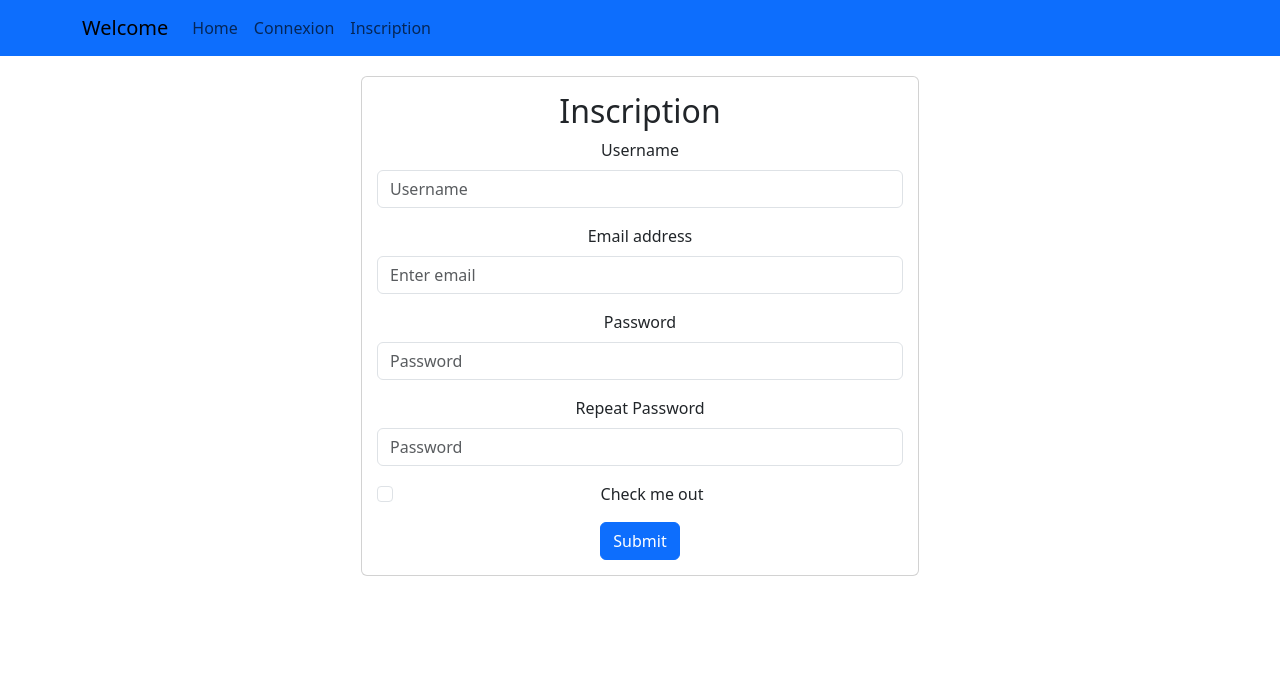
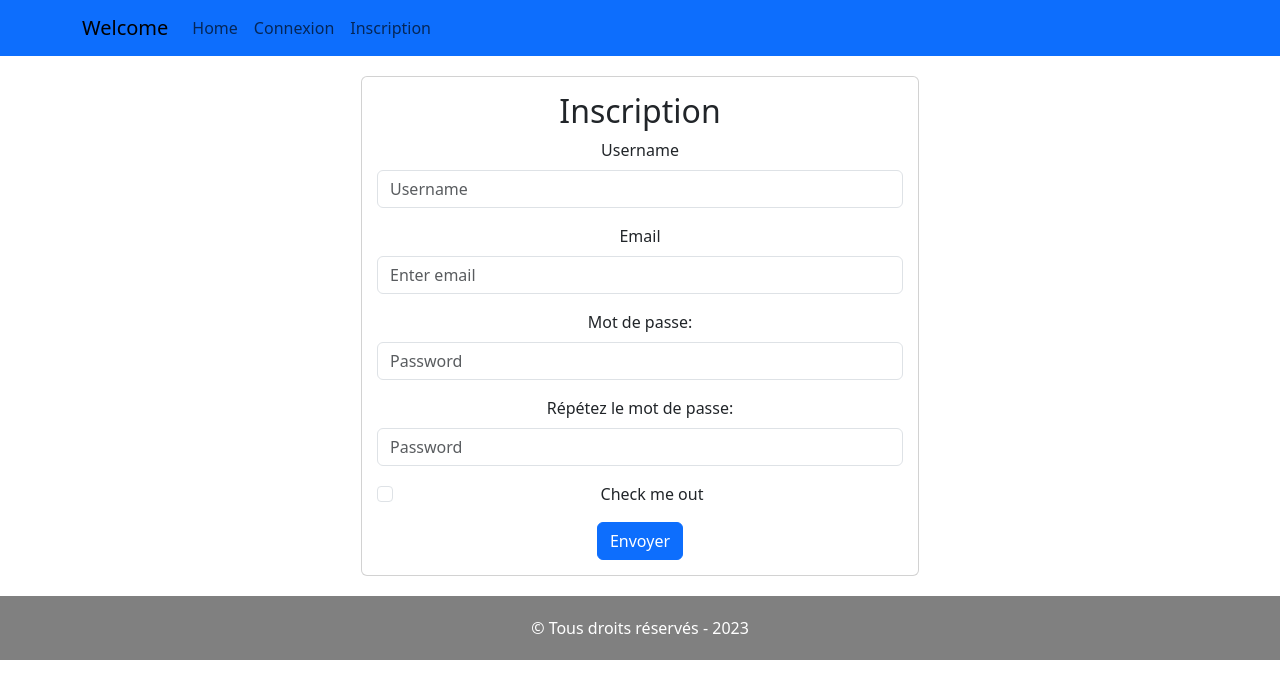
Before and after one commit to Kazetus/dsi-front, a React (Create React App) app: page /inscription in a window 1280 px wide. Shown: the top 698 px of the page. Built offline with nearby package versions, Linux system fonts and the light colour scheme.

Commit message:
update forms

```diff
--- a/src/App.js
+++ b/src/App.js
@@ -8,6 +8,7 @@ import Childcss from './component/Childcss';
 import NavBar from './component/NavBar';
 import Connexion from './component/pages/connexion';
 import Inscription from './component/pages/inscription';
+import Footer from './component/Footer';
 
 function App() {
   return (
@@ -22,6 +23,7 @@ function App() {
         <Route path="/inscription" element={<Inscription />}/>
         {/* <Route path="/" element={<Content title="toto" />}/> */}
       </Routes>
+      <Footer/>
     </BrowserRouter>
   );
 }
--- /dev/null
+++ b/src/component/Footer.js
@@ -0,0 +1,16 @@
+import React from 'react';
+import { Container } from 'react-bootstrap';
+
+function Footer() {
+    return (
+        <footer style={{ marginTop:'20px', backgroundColor: 'grey', padding: '20px 0' }}>
+            <Container>
+                <p style={{ margin: 0, textAlign: 'center', color: 'white' }}>
+                    © Tous droits réservés - {new Date().getFullYear()}
+                </p>
+            </Container>
+        </footer>
+    );
+}
+
+export default Footer;
--- a/src/component/accueil/Accueil.js
+++ b/src/component/accueil/Accueil.js
@@ -1,7 +1,4 @@
 import React from 'react'
-import Form from '../Wrapper/Form';
-import Header from '../Wrapper/Header';
-import Footer from '../Wrapper/Footer';
 import Wrapper from '../Wrapper';
 import {useState} from "react";
 
--- a/src/component/pages/connexion.js
+++ b/src/component/pages/connexion.js
@@ -4,28 +4,37 @@ import Card from 'react-bootstrap/Card';
 import Container from 'react-bootstrap/Container';
 
 function Connexion() {
+
+  const [username, setUsername] = useState('');
+  const [email, setEmail] = useState('');
+
+  const handleSubmit = (e) => {
+    e.preventDefault();
+    console.log('Submit Connexion');
+  };
+
   return (
     <Container className='text-center mycenter'>
     <Card style={{ width: '50%', padding:'15px' }}>
         <h2>Connexion</h2>
-    <Form>
+    <Form onSubmit={handleSubmit}>
 
-      <Form.Group className="mb-3" controlId="formBasicEmail">
-        <Form.Label>Email address</Form.Label>
-        <Form.Control type="email" placeholder="Enter email" />
+      <Form.Group className="mb-3" controlId="email">
+        <Form.Label>Email</Form.Label>
+        <Form.Control type="email" placeholder="Email" />
         <Form.Text className="text-muted">
         </Form.Text>
       </Form.Group>
 
-      <Form.Group className="mb-3" controlId="formBasicPassword">
-        <Form.Label>Password</Form.Label>
+      <Form.Group className="mb-3" controlId="password">
+        <Form.Label>Mot de passe:</Form.Label>
         <Form.Control type="password" placeholder="Password" />
       </Form.Group>
       <Form.Group className="mb-3" controlId="formBasicCheckbox">
         <Form.Check type="checkbox" label="Check me out" />
       </Form.Group>
       <Button variant="primary" type="submit">
-        Submit
+        Envoyer
       </Button>
     </Form>
     </Card>
--- a/src/component/pages/inscription.js
+++ b/src/component/pages/inscription.js
@@ -4,11 +4,17 @@ import Card from 'react-bootstrap/Card';
 import Container from 'react-bootstrap/Container';
 
 function Inscription() {
+
+  const handleSubmit = (e) => {
+    e.preventDefault();
+    console.log('Submit Inscription');
+  };
+
   return (
     <Container className='text-center mycenter'>
     <Card style={{ width: '50%', padding:'15px' }}>
         <h2>Inscription</h2>
-    <Form>
+    <Form onSubmit={handleSubmit}>
     <Form.Group className="mb-3" controlId="formBasicEmail">
         <Form.Label>Username</Form.Label>
         <Form.Control type="username" placeholder="Username" />
@@ -16,25 +22,25 @@ function Inscription() {
         </Form.Text>
       </Form.Group>
       <Form.Group className="mb-3" controlId="formBasicEmail">
-        <Form.Label>Email address</Form.Label>
+        <Form.Label>Email</Form.Label>
         <Form.Control type="email" placeholder="Enter email" />
         <Form.Text className="text-muted">
         </Form.Text>
       </Form.Group>
 
-      <Form.Group className="mb-3" controlId="formBasicPassword">
-        <Form.Label>Password</Form.Label>
+      <Form.Group className="mb-3" controlId="password">
+        <Form.Label>Mot de passe:</Form.Label>
         <Form.Control type="password" placeholder="Password" />
       </Form.Group>
-      <Form.Group className="mb-3" controlId="formBasicPassword">
-        <Form.Label>Repeat Password</Form.Label>
+      <Form.Group className="mb-3" controlId="password-repeat">
+        <Form.Label>Répétez le mot de passe:</Form.Label>
         <Form.Control type="password" placeholder="Password" />
       </Form.Group>
       <Form.Group className="mb-3" controlId="formBasicCheckbox">
         <Form.Check type="checkbox" label="Check me out" />
       </Form.Group>
       <Button variant="primary" type="submit">
-        Submit
+        Envoyer
       </Button>
     </Form>
     </Card>
--- a/src/component/wrapper/Footer.js
+++ /dev/null
@@ -1,9 +0,0 @@
-import { Component } from 'react';
-
-function Footer() {
-  return (
-    <div>Footer</div>
-  );
-}
-
-export default Footer;
--- a/src/component/wrapper/index.js
+++ b/src/component/wrapper/index.js
@@ -1,13 +1,12 @@
 import React from 'react';
 import Header from './Header';
-import Footer from './Footer';
+import Footer from '../Footer';
 
 function index(props) {
     return (
         <div>
             <Header/>
             {props.children}
-            <Footer/>
         </div>
     );
 }
```
